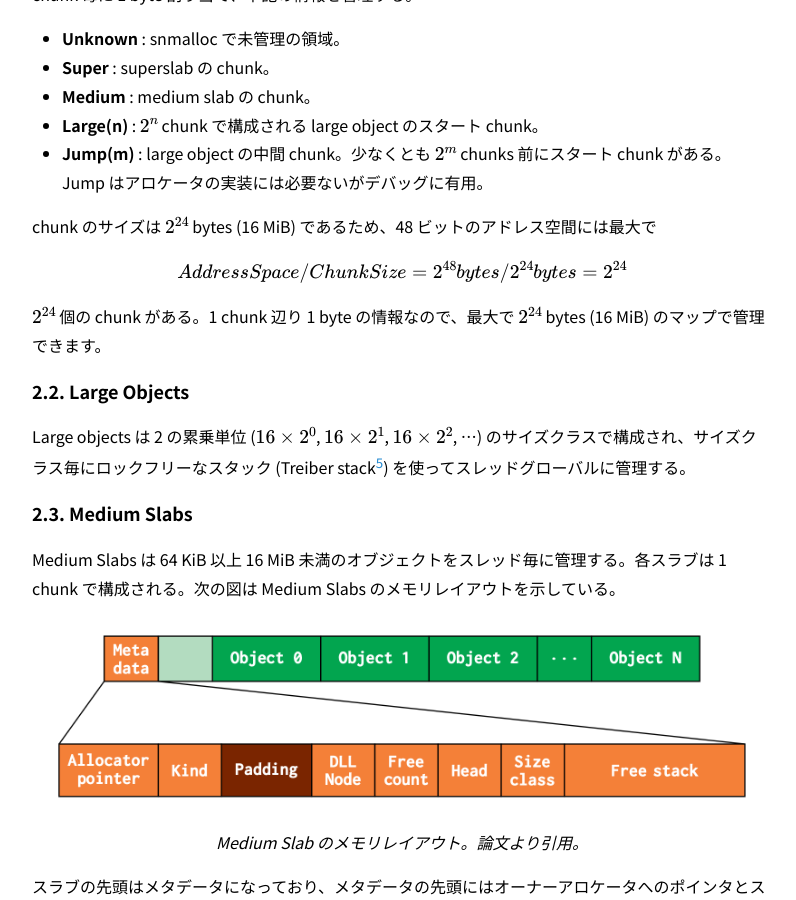
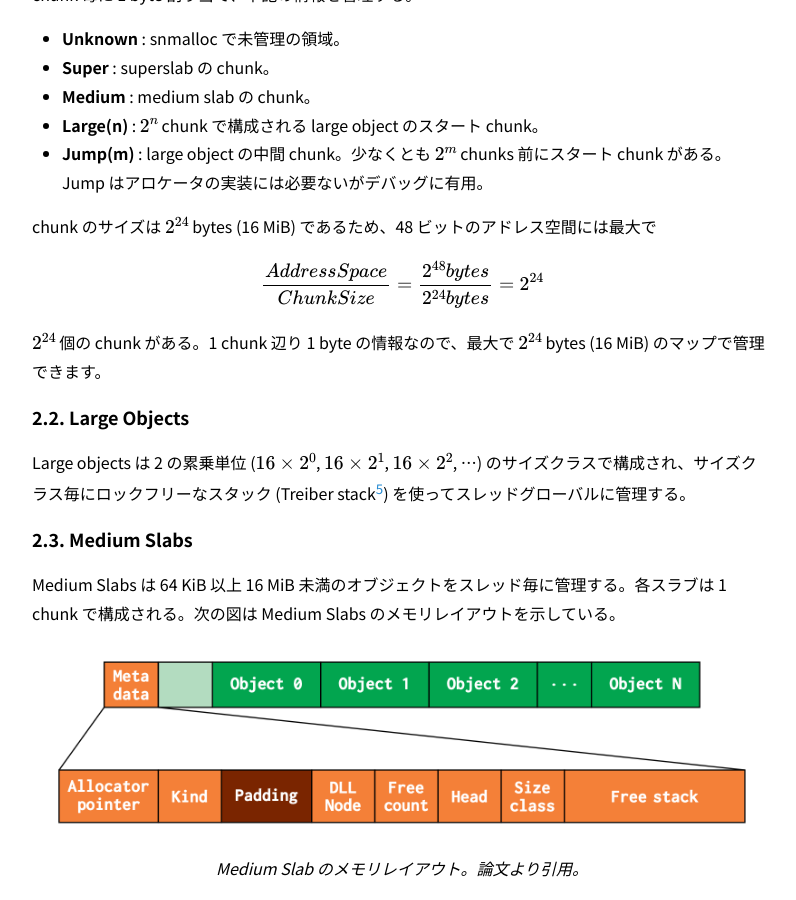
Before and after one commit to nhiroki/nhiroki.github.io, a Jekyll site: the page built from _posts/2019-07-08-paper-snmalloc-a-message-passing-allocator.md, in a window 1280 px wide and 900 px high, scrolled down 6255 px. Shown: the whole window, without its empty margins (238-1034 px from the left). Built offline with Jekyll 4.4.1, drawn with Linux system fonts in a browser that asks for light colours; formulas are drawn with MathJax 3; comment, search, counter and statistics services are not loaded.

Commit message:
Tweak math expression rendering

```diff
--- a/_posts/2019-07-08-paper-snmalloc-a-message-passing-allocator.md
+++ b/_posts/2019-07-08-paper-snmalloc-a-message-passing-allocator.md
@@ -133,7 +133,7 @@ Global Pagemap は chunk の管理を行うコンポーネントである。ス
 
 chunk のサイズは $$2^{24}$$ bytes (16 MiB) であるため、48 ビットのアドレス空間には最大で
 
-$$AddressSpace / ChunkSize = 2^{48} bytes / 2^{24} bytes = 2^{24}$$
+$$\frac{AddressSpace}{ChunkSize} = \frac{2^{48} bytes}{2^{24} bytes} = 2^{24}$$
 
 $$2^{24}$$ 個の chunk がある。1 chunk 辺り 1 byte の情報なので、最大で $$2^{24}$$ bytes (16 MiB) のマップで管理できます。
 
```
